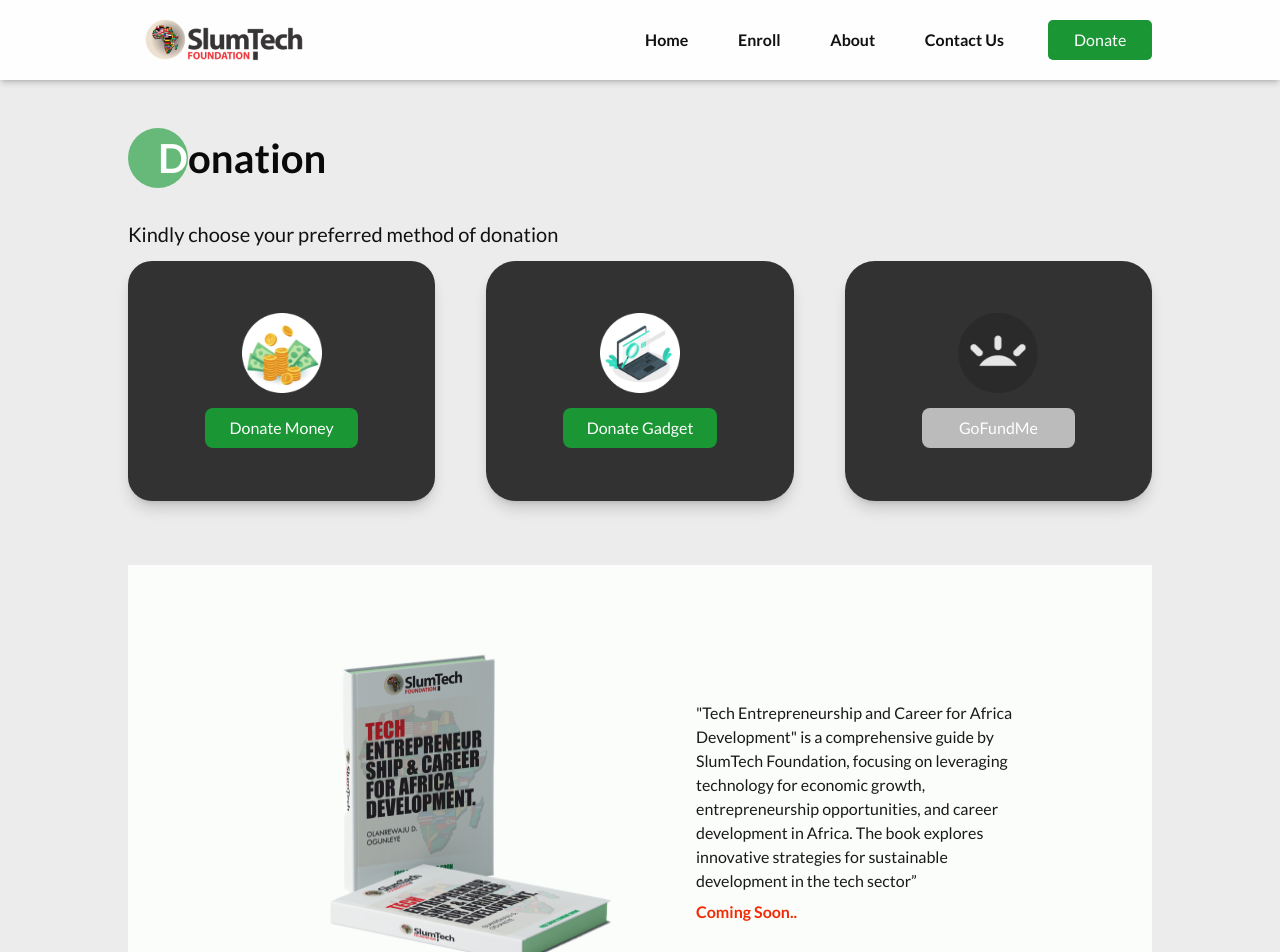
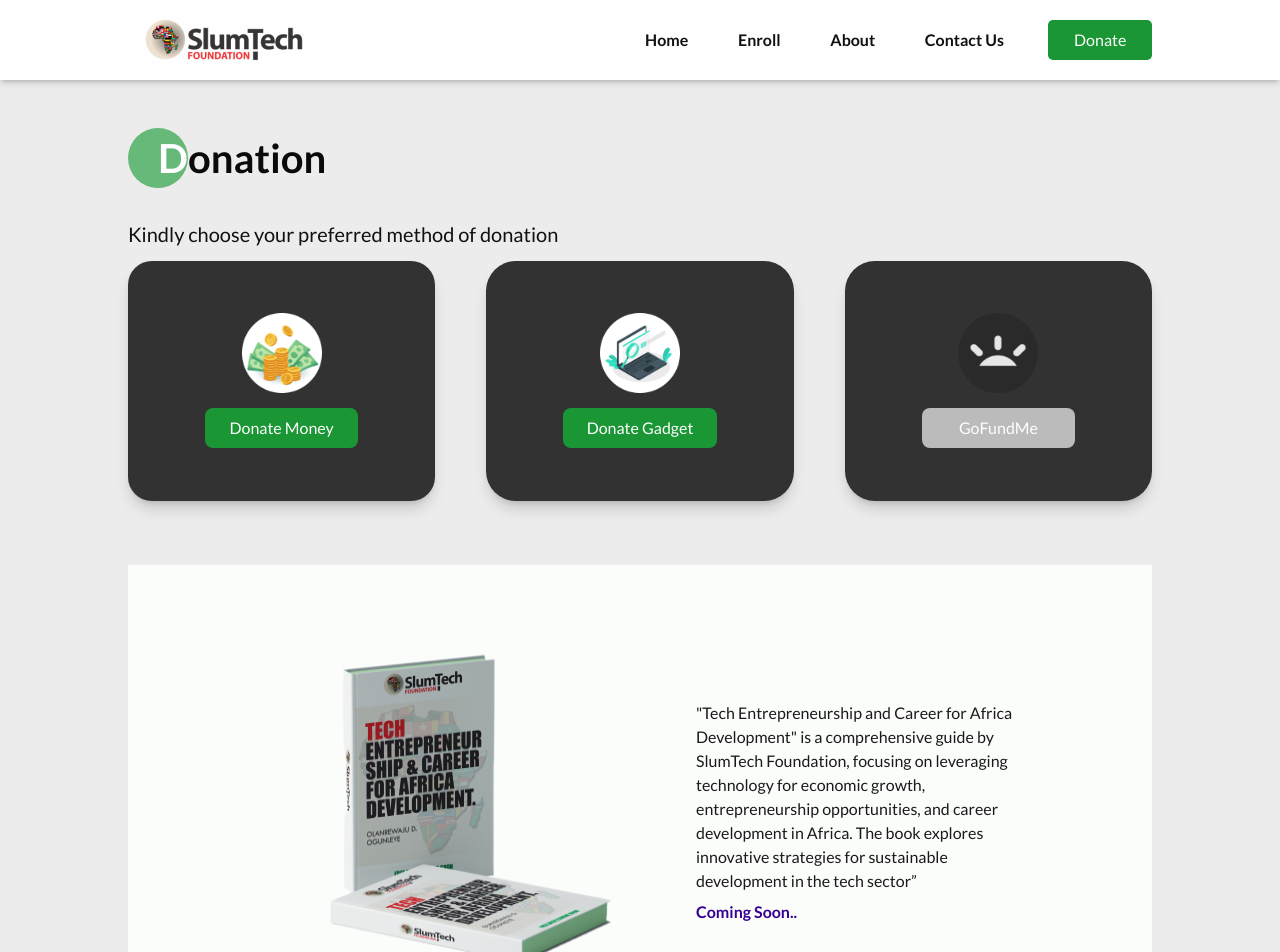
Before and after one commit to chiaka1996/slumtech, a Next.js app: page /donation in a window 1280 px wide. Shown: the top 952 px of the page. Built offline with nearby package versions, Linux system fonts and the light colour scheme.

Commit message:
working on it

```diff
--- a/pages/about/index.js
+++ b/pages/about/index.js
@@ -183,7 +183,7 @@ export default function About() {
       locally relevant solutions to address societal challenges.
         </div>
       </div>
-      <div className="flex flex-row ;large:justify-between w-[40%] max-large:w-full max-large:mb-[3%]">
+      <div className="flex flex-row large:justify-between w-[40%] max-large:w-full max-large:mb-[3%]">
       <div  className="relative w-[10.625rem] max-large:w-[4.75em] h-[10.625rem] max-large:h-[4.75em] max-large:mb-[3%]">
         <Image
       src="/images/community1.png"
--- a/pages/donation/index.jsx
+++ b/pages/donation/index.jsx
@@ -210,7 +210,7 @@ const submitBtn = async (e) => {
             The book explores innovative strategies for sustainable development in the tech sector”
             </p>
 
-            <p className="text-[#F32B04] font-header text-normal mt-[2%]">Coming Soon..</p>
+            <p className="text-[#F32B04] font-header text-normal mt-[2%] coming">Coming Soon..</p>
             </div>
           </section>
 
```
